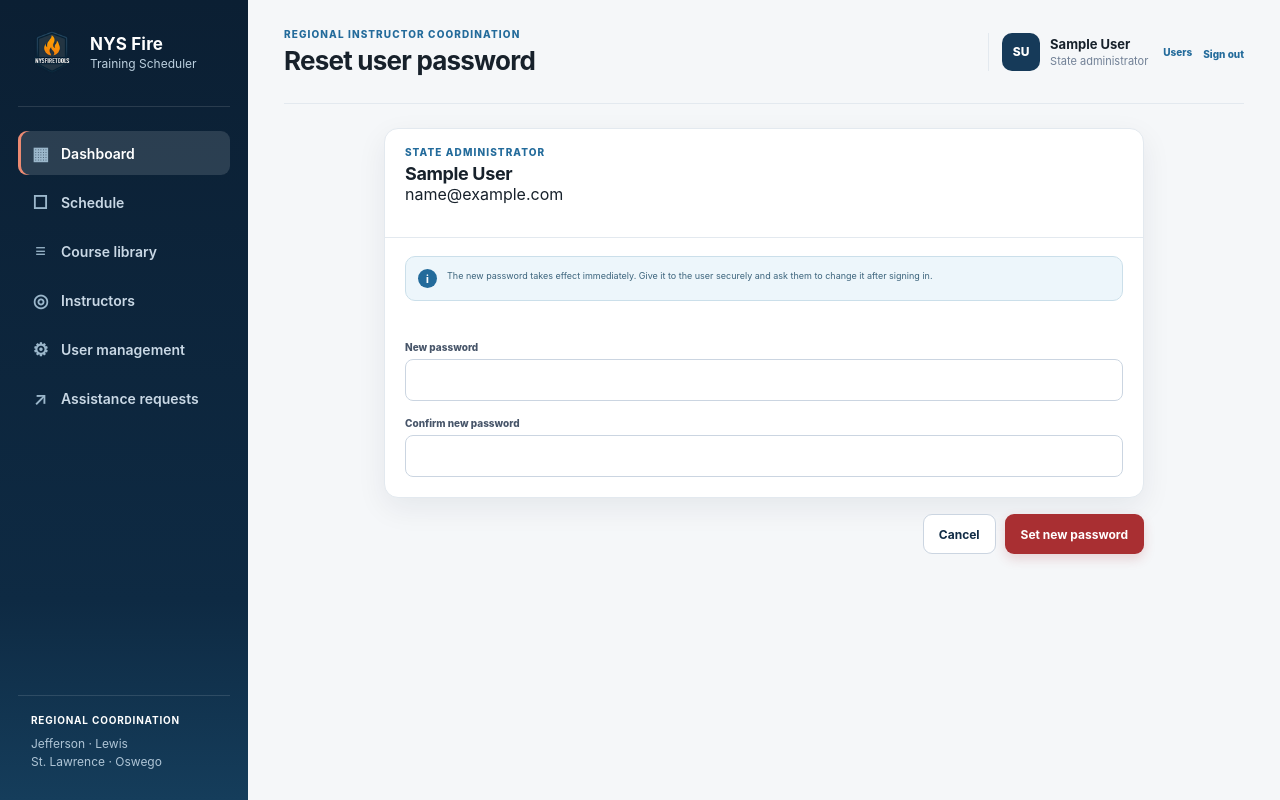
After one commit to tz2327ny/scheduling.nysfiretools.com, a Django app: page /accounts/users/1/password/ in a window 1280 px wide. The commit adds this page. Run offline with Django 5.2, Linux system fonts and the light colour scheme; the visitor is signed in with stand-in values (Sample User, id 1); data comes from the database, SQL or seed files in the repository; data that the repository does not hold is empty.

Commit message:
Prevent duplicate accounts and add password recovery

```diff
--- a/accounts/forms.py
+++ b/accounts/forms.py
@@ -1,6 +1,6 @@
 from django import forms
 from django.contrib.auth import get_user_model
-from django.contrib.auth.forms import AuthenticationForm, UserCreationForm
+from django.contrib.auth.forms import AuthenticationForm, SetPasswordForm, UserCreationForm
 from django.db.models import Q
 
 from scheduling.models import Course, Instructor, Organization
@@ -13,6 +13,9 @@ User = get_user_model()
 
 class EmailAuthenticationForm(AuthenticationForm):
     username = forms.EmailField(label="Email address", widget=forms.EmailInput(attrs={"autofocus": True}))
+
+    def clean_username(self):
+        return User.objects.normalize_email(self.cleaned_data["username"]).strip().lower()
 
 
 class InstructorRegistrationForm(UserCreationForm):
@@ -177,3 +180,18 @@ class StateUserForm(forms.ModelForm):
             ]
         )
         return user
+
+
+class StatePasswordResetForm(SetPasswordForm):
+    """Allows a State administrator to set a new password for an account."""
+
+    new_password1 = forms.CharField(
+        label="New password",
+        strip=False,
+        widget=forms.PasswordInput(attrs={"autocomplete": "new-password"}),
+    )
+    new_password2 = forms.CharField(
+        label="Confirm new password",
+        strip=False,
+        widget=forms.PasswordInput(attrs={"autocomplete": "new-password"}),
+    )
--- a/accounts/urls.py
+++ b/accounts/urls.py
@@ -8,6 +8,11 @@ urlpatterns = [
     path("register/received/", views.registration_received, name="registration_received"),
     path("users/", views.user_list, name="user_list"),
     path("users/<int:pk>/edit/", views.user_edit, name="user_edit"),
+    path(
+        "users/<int:pk>/password/",
+        views.user_password_reset,
+        name="user_password_reset",
+    ),
     path("applications/<int:pk>/review/", views.application_review, name="application_review"),
     path("applications/<int:pk>/reject/", views.application_reject, name="application_reject"),
     path("authorizations/<int:pk>/approve/", views.authorization_approve, name="authorization_approve"),
--- a/accounts/views.py
+++ b/accounts/views.py
@@ -1,16 +1,22 @@
 from functools import wraps
 
 from django.contrib import messages
+from django.contrib.auth import update_session_auth_hash
 from django.contrib.auth.decorators import login_required
 from django.core.exceptions import PermissionDenied
-from django.db import transaction
+from django.db import IntegrityError, transaction
 from django.shortcuts import get_object_or_404, redirect, render
 from django.utils import timezone
 from django.views.decorators.http import require_POST
 
 from scheduling.models import CourseAuthorization, Instructor
 
-from .forms import InstructorApplicationReviewForm, InstructorRegistrationForm, StateUserForm
+from .forms import (
+    InstructorApplicationReviewForm,
+    InstructorRegistrationForm,
+    StatePasswordResetForm,
+    StateUserForm,
+)
 from .models import InstructorApplication
 
 
@@ -30,17 +36,21 @@ def instructor_register(request):
         return redirect("dashboard")
     form = InstructorRegistrationForm(request.POST or None)
     if request.method == "POST" and form.is_valid():
-        with transaction.atomic():
-            user = form.save()
-            application = InstructorApplication.objects.create(
-                user=user,
-                phone=form.cleaned_data["phone"],
-                home_organization=form.cleaned_data["home_organization"],
-                travel_preference=form.cleaned_data["travel_preference"],
-                travel_notes=form.cleaned_data["travel_notes"],
-            )
-            application.requested_courses.set(form.cleaned_data["requested_courses"])
-        return redirect("registration_received")
+        try:
+            with transaction.atomic():
+                user = form.save()
+                application = InstructorApplication.objects.create(
+                    user=user,
+                    phone=form.cleaned_data["phone"],
+                    home_organization=form.cleaned_data["home_organization"],
+                    travel_preference=form.cleaned_data["travel_preference"],
+                    travel_notes=form.cleaned_data["travel_notes"],
+                )
+                application.requested_courses.set(form.cleaned_data["requested_courses"])
+        except IntegrityError:
+            form.add_error("email", "An account already exists for this email address.")
+        else:
+            return redirect("registration_received")
     return render(request, "registration/register.html", {"form": form})
 
 
@@ -86,6 +96,26 @@ def user_edit(request, pk):
         messages.success(request, "User access was updated.")
         return redirect("user_list")
     return render(request, "accounts/user_form.html", {"form": form, "managed_user": user})
+
+
+@state_admin_required
+def user_password_reset(request, pk):
+    user = get_object_or_404(request.user.__class__, pk=pk)
+    form = StatePasswordResetForm(user, request.POST or None)
+    if request.method == "POST" and form.is_valid():
+        form.save()
+        if user == request.user:
+            update_session_auth_hash(request, user)
+        messages.success(
+            request,
+            f"Password was reset for {user.get_full_name() or user.email}.",
+        )
+        return redirect("user_list")
+    return render(
+        request,
+        "accounts/user_password_reset.html",
+        {"form": form, "managed_user": user},
+    )
 
 
 @state_admin_required
--- a/static/css/app.css
+++ b/static/css/app.css
@@ -307,6 +307,7 @@ h2 { margin-bottom: 0; font-size: 18px; letter-spacing: -.02em; }
 .assignment-form label span { display: block; margin-bottom: 5px; color: var(--slate-600); font-size: 8px; font-weight: 700; }
 .hidden-field { display: none; }
 .icon-button { border: 0; background: transparent; color: var(--slate-400); cursor: pointer; font-size: 17px; }
+.table-actions { display: flex; flex-wrap: wrap; gap: 8px 12px; }
 .warning-card { margin: 0 0 16px; border-color: #fed7aa; background: #fff7ed; }
 .unit-table-wrap { overflow-x: auto; padding: 0 20px 20px; }
 .unit-table { width: 100%; border-collapse: collapse; }
--- a/templates/accounts/user_form.html
+++ b/templates/accounts/user_form.html
@@ -17,6 +17,6 @@
       {% endfor %}
     </div>
   </section>
-  <div class="form-actions"><a class="button secondary" href="{% url 'user_list' %}">Cancel</a><button class="button primary" type="submit">Save user access</button></div>
+  <div class="form-actions"><a class="button secondary" href="{% url 'user_list' %}">Cancel</a><a class="button secondary" href="{% url 'user_password_reset' managed_user.pk %}">Reset password</a><button class="button primary" type="submit">Save user access</button></div>
 </form>
 {% endblock %}
--- a/templates/accounts/user_list.html
+++ b/templates/accounts/user_list.html
@@ -52,7 +52,7 @@
       <span>{% if account.is_superuser %}State administrator{% elif account.instructor_profile %}Instructor{% elif account.organization_roles.all %}Organization administrator{% else %}User{% endif %}</span>
       <span>{% if account.instructor_profile %}{{ account.instructor_profile.home_organization.short_name }}{% else %}{% for role in account.organization_roles.all %}{{ role.organization.short_name }}{% if not forloop.last %}, {% endif %}{% empty %}—{% endfor %}{% endif %}</span>
       <span>{% if account.instructor_application.status == 'pending' %}<i class="status tentative">Pending</i>{% elif account.instructor_application.status == 'rejected' %}<i class="status unavailable">Not approved</i>{% elif account.is_active %}<i class="status available">Enabled</i>{% else %}<i class="status inactive">Disabled</i>{% endif %}</span>
-      <span><a class="text-link" href="{% url 'user_edit' account.pk %}">Manage</a></span>
+      <span class="table-actions"><a class="text-link" href="{% url 'user_edit' account.pk %}">Manage</a><a class="text-link" href="{% url 'user_password_reset' account.pk %}">Reset password</a></span>
     </div>
     {% empty %}<div class="empty-state">No user accounts found.</div>{% endfor %}
   </div>
--- /dev/null
+++ b/templates/accounts/user_password_reset.html
@@ -0,0 +1,19 @@
+{% extends 'base.html' %}
+
+{% block title %}Reset password · NYS Fire{% endblock %}
+{% block page_title %}Reset user password{% endblock %}
+
+{% block content %}
+<form class="form-shell narrow" method="post" novalidate>
+  {% csrf_token %}
+  <section class="panel form-panel">
+    <div class="panel-header"><div><p class="eyebrow">State administrator</p><h2>{{ managed_user.get_full_name|default:managed_user.email }}</h2><p>{{ managed_user.email }}</p></div></div>
+    <div class="notice-card"><span class="notice-icon">i</span><p>The new password takes effect immediately. Give it to the user securely and ask them to change it after signing in.</p></div>
+    {% if form.non_field_errors %}<div class="form-errors">{{ form.non_field_errors }}</div>{% endif %}
+    <div class="form-grid">
+      {% for field in form %}<label class="field wide"><span>{{ field.label }}</span>{{ field }}{% if field.help_text %}<small>{{ field.help_text|safe }}</small>{% endif %}{% for error in field.errors %}<em>{{ error }}</em>{% endfor %}</label>{% endfor %}
+    </div>
+  </section>
+  <div class="form-actions"><a class="button secondary" href="{% url 'user_edit' managed_user.pk %}">Cancel</a><button class="button primary" type="submit">Set new password</button></div>
+</form>
+{% endblock %}
--- a/templates/registration/login.html
+++ b/templates/registration/login.html
@@ -7,6 +7,7 @@
     <div class="brand dark"><img class="brand-logo" src="{% static 'images/nysfiretools-logo.png' %}" alt="NYSFIRETOOLS.com"><div><strong>NYS Fire</strong><span>Training Scheduler</span></div></div>
     <div class="login-copy"><p class="eyebrow">Authorized access</p><h1>Welcome back</h1><p>Sign in with your approved email address.</p></div>
     <form method="post">{% csrf_token %}{{ form.as_p }}<button class="button primary" type="submit">Sign in</button></form>
+    <p class="login-alternate"><a href="{% url 'password_reset' %}">Forgot your password?</a></p>
     <p class="login-alternate">State instructor without an account? <a href="{% url 'instructor_register' %}">Request access</a></p>
   </main>
 </body>
--- /dev/null
+++ b/templates/registration/password_reset_complete.html
@@ -0,0 +1,4 @@
+{% load static %}
+<!doctype html>
+<html lang="en"><head><meta charset="utf-8"><meta name="viewport" content="width=device-width,initial-scale=1"><title>Password updated · NYS Fire</title><link rel="stylesheet" href="{% static 'css/app.css' %}"></head>
+<body class="login-page"><main class="login-card confirmation-card"><div class="brand dark"><img class="brand-logo" src="{% static 'images/nysfiretools-logo.png' %}" alt="NYSFIRETOOLS.com"><div><strong>NYS Fire</strong><span>Training Scheduler</span></div></div><div class="login-copy"><p class="eyebrow">Password updated</p><h1>You can sign in now</h1><p>Your new password is active.</p></div><a class="button primary" href="{% url 'login' %}">Sign in</a></main></body></html>
--- /dev/null
+++ b/templates/registration/password_reset_confirm.html
@@ -0,0 +1,4 @@
+{% load static %}
+<!doctype html>
+<html lang="en"><head><meta charset="utf-8"><meta name="viewport" content="width=device-width,initial-scale=1"><title>Choose a password · NYS Fire</title><link rel="stylesheet" href="{% static 'css/app.css' %}"></head>
+<body class="login-page"><main class="login-card"><div class="brand dark"><img class="brand-logo" src="{% static 'images/nysfiretools-logo.png' %}" alt="NYSFIRETOOLS.com"><div><strong>NYS Fire</strong><span>Training Scheduler</span></div></div>{% if validlink %}<div class="login-copy"><p class="eyebrow">Account recovery</p><h1>Choose a new password</h1></div><form method="post">{% csrf_token %}{{ form.as_p }}<button class="button primary" type="submit">Save new password</button></form>{% else %}<div class="login-copy"><p class="eyebrow">Link expired</p><h1>Request another reset link</h1><p>This password-reset link is invalid or has already been used.</p></div><a class="button primary" href="{% url 'password_reset' %}">Request a new link</a>{% endif %}</main></body></html>
--- /dev/null
+++ b/templates/registration/password_reset_done.html
@@ -0,0 +1,4 @@
+{% load static %}
+<!doctype html>
+<html lang="en"><head><meta charset="utf-8"><meta name="viewport" content="width=device-width,initial-scale=1"><title>Check your email · NYS Fire</title><link rel="stylesheet" href="{% static 'css/app.css' %}"></head>
+<body class="login-page"><main class="login-card confirmation-card"><div class="brand dark"><img class="brand-logo" src="{% static 'images/nysfiretools-logo.png' %}" alt="NYSFIRETOOLS.com"><div><strong>NYS Fire</strong><span>Training Scheduler</span></div></div><div class="login-copy"><p class="eyebrow">Account recovery</p><h1>Check your email</h1><p>If an active account matches that address, a password-reset link has been sent. The link expires in one hour.</p></div><a class="button secondary" href="{% url 'login' %}">Return to sign in</a></main></body></html>
--- /dev/null
+++ b/templates/registration/password_reset_email.html
@@ -0,0 +1,6 @@
+Someone requested a password reset for your NYS Fire Training Scheduler account.
+
+Use this secure link to choose a new password:
+{{ protocol }}://{{ domain }}{% url 'password_reset_confirm' uidb64=uid token=token %}
+
+This link expires in one hour. If you did not request this, you can ignore this email.
--- /dev/null
+++ b/templates/registration/password_reset_subject.txt
@@ -0,0 +1 @@
+NYS Fire Training Scheduler password reset
```
Also changed, not shown: accounts/tests.py (+83 -1 lines), config/settings.py (+20 -0 lines), templates/registration/password_reset_form.html (added, +9 -0 lines), README.md, accounts/migrations/0003_merge_duplicate_emails_and_enforce_unique.py (added).
